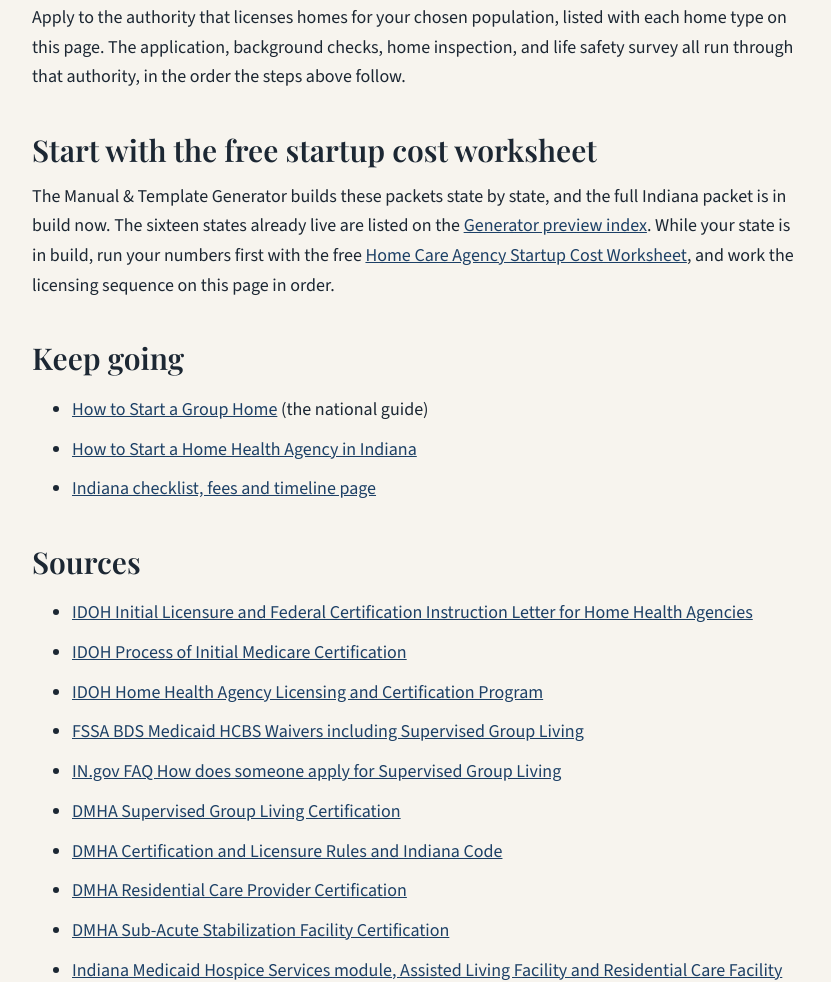
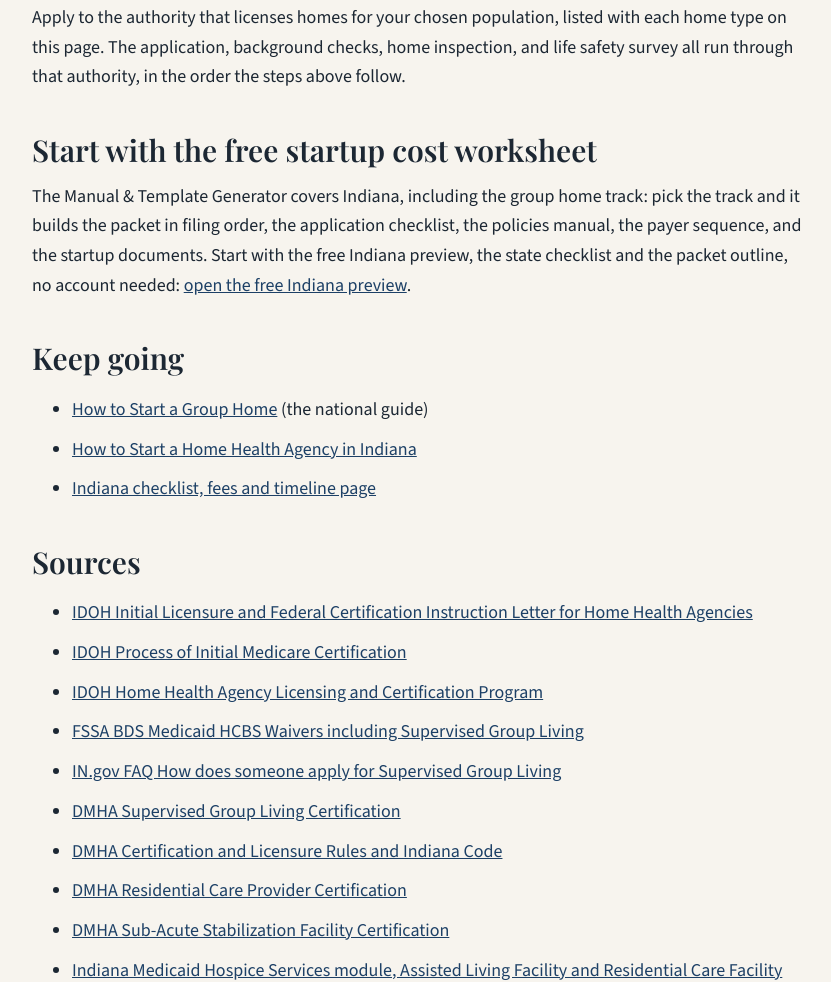
Before and after one commit to MeNiceGuy/MeNiceGuy.github.io, a plain HTML site: page articles/how-to-start-a-group-home-in-indiana.html in a window 1280 px wide. Shown: the part 3455-4437 px from the top of the page, without its empty margins (222-1053 px from the left). Drawn offline with nearby package versions, Linux system fonts and the light colour scheme; a web font is replaced by a local one.

Commit message:
Indiana generator live: point the Indiana guides at the live preview

```diff
--- a/articles/how-to-start-a-group-home-in-indiana.html
+++ b/articles/how-to-start-a-group-home-in-indiana.html
@@ -463,7 +463,7 @@
 <h3>How do I get licensed for a group home in Indiana?</h3>
 <p>Apply to the authority that licenses homes for your chosen population, listed with each home type on this page. The application, background checks, home inspection, and life safety survey all run through that authority, in the order the steps above follow.</p>
 <h2>Start with the free startup cost worksheet</h2>
-<p>The Manual &amp; Template Generator builds these packets state by state, and the full Indiana packet is in build now. The sixteen states already live are listed on the <a href="https://app.boswellconsultingagency.com/" target="_blank" rel="noopener">Generator preview index</a>. While your state is in build, run your numbers first with the free <a href="https://drboswell.gumroad.com/l/startup-cost-worksheet-free" target="_blank" rel="noopener">Home Care Agency Startup Cost Worksheet</a>, and work the licensing sequence on this page in order.</p>
+<p>The Manual &amp; Template Generator covers Indiana, including the group home track: pick the track and it builds the packet in filing order, the application checklist, the policies manual, the payer sequence, and the startup documents. Start with the free Indiana preview, the state checklist and the packet outline, no account needed: <a href="https://app.boswellconsultingagency.com/manual-preview/IN" target="_blank" rel="noopener">open the free Indiana preview</a>.</p>
 <h2>Keep going</h2>
 <ul>
 <li><a href="how-to-start-a-group-home.html">How to Start a Group Home</a> (the national guide)</li>
```
Also changed, not shown: articles/how-to-start-a-home-health-agency-in-indiana.html (+1 -1 lines).
